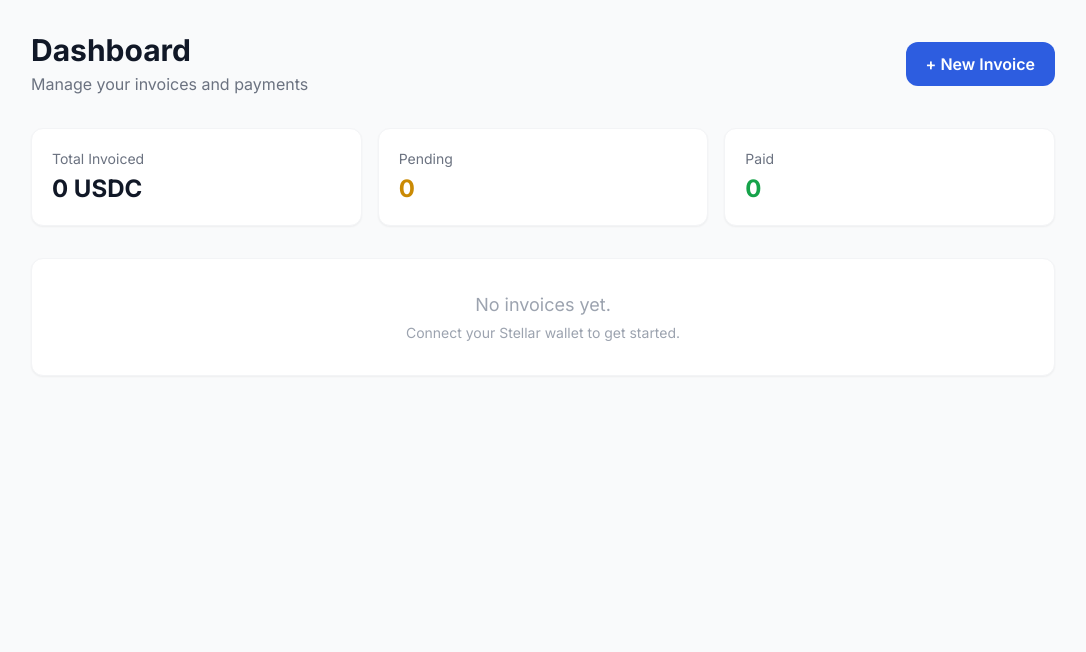
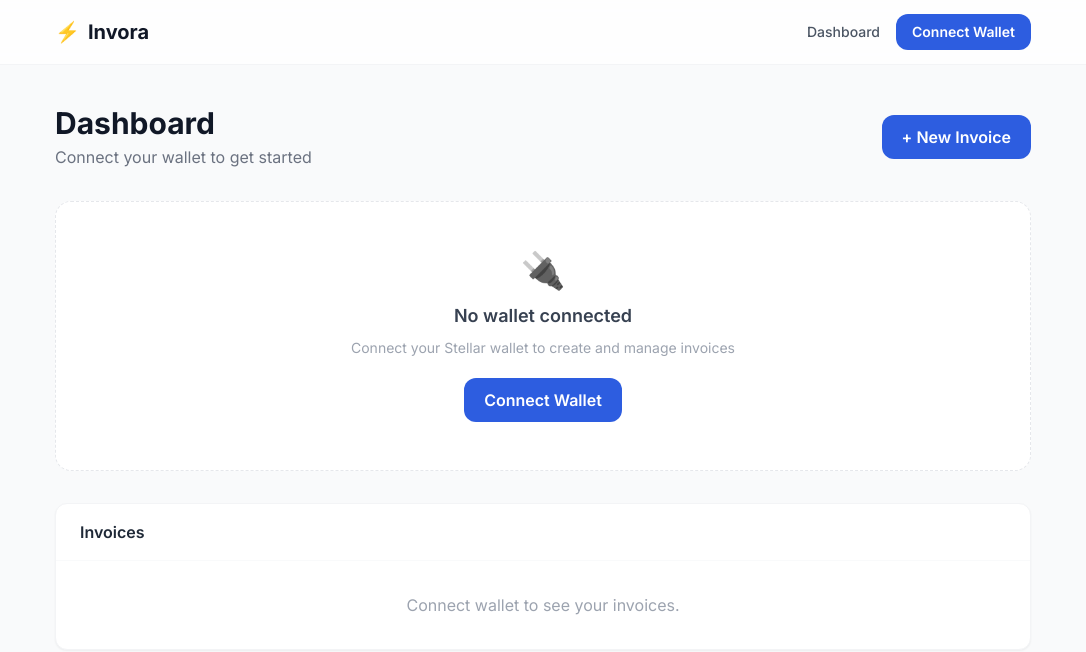
Before and after one commit to Invoraa/invora-frontend, a Next.js app: page /dashboard in a window 1280 px wide. Shown: the top 652 px of the page, without its empty margins (97-1183 px from the left). Built offline with nearby package versions, Linux system fonts and the light colour scheme.

Commit message:
feat: update dashboard with wallet + balances

```diff
--- a/src/app/dashboard/page.tsx
+++ b/src/app/dashboard/page.tsx
@@ -1,11 +1,32 @@
+"use client";
+import { Navbar } from "@/components/Navbar";
+import { WalletModal } from "@/components/WalletModal";
+import { useWallet } from "@/hooks/useWallet";
+import { useStellarAccount } from "@/hooks/useStellarAccount";
+import { useState } from "react";
+
 export default function DashboardPage() {
+  const { isConnected, publicKey, shortAddress } = useWallet();
+  const { xlmBalance, usdcBalance, loading: balancesLoading } = useStellarAccount();
+  const [showWallet, setShowWallet] = useState(false);
+
   return (
-    <main className="min-h-screen bg-gray-50 p-8">
-      <div className="max-w-5xl mx-auto">
+    <>
+      <Navbar />
+      <main className="min-h-screen bg-gray-50">
+        <div className="max-w-5xl mx-auto px-6 py-10">
+
+          {/* Header */}
           <div className="flex items-center justify-between mb-8">
             <div>
               <h1 className="text-3xl font-bold text-gray-900">Dashboard</h1>
-            <p className="text-gray-500 mt-1">Manage your invoices and payments</p>
+              {isConnected && publicKey ? (
+                <p className="text-gray-500 mt-1 font-mono text-sm truncate max-w-xs" title={publicKey}>
+                  {publicKey}
+                </p>
+              ) : (
+                <p className="text-gray-500 mt-1">Connect your wallet to get started</p>
+              )}
             </div>
             <a
               href="/invoice/new"
@@ -15,24 +36,63 @@ export default function DashboardPage() {
             </a>
           </div>
 
-        <div className="grid grid-cols-1 sm:grid-cols-3 gap-4 mb-8">
+          {/* Not connected */}
+          {!isConnected && (
+            <div className="bg-white rounded-2xl border border-dashed border-gray-200 p-12 text-center mb-8">
+              <div className="text-4xl mb-3">🔌</div>
+              <h2 className="text-lg font-semibold text-gray-700 mb-2">No wallet connected</h2>
+              <p className="text-gray-400 text-sm mb-5">
+                Connect your Stellar wallet to create and manage invoices
+              </p>
+              <button
+                onClick={() => setShowWallet(true)}
+                className="px-5 py-2.5 rounded-xl bg-brand-600 text-white font-semibold hover:bg-brand-700 transition-colors"
+              >
+                Connect Wallet
+              </button>
+            </div>
+          )}
+
+          {/* Stats */}
+          {isConnected && (
+            <div className="grid grid-cols-2 sm:grid-cols-4 gap-4 mb-8">
               {[
-            { label: "Total Invoiced", value: "0 USDC", color: "text-gray-900" },
-            { label: "Pending", value: "0", color: "text-yellow-600" },
-            { label: "Paid", value: "0", color: "text-green-600" },
+                {
+                  label: "XLM Balance",
+                  value: balancesLoading ? "…" : `${parseFloat(xlmBalance).toFixed(2)} XLM`,
+                  color: "text-gray-900",
+                },
+                {
+                  label: "USDC Balance",
+                  value: balancesLoading ? "…" : `${parseFloat(usdcBalance).toFixed(2)} USDC`,
+                  color: "text-green-700",
+                },
+                { label: "Pending Invoices", value: "0", color: "text-yellow-600" },
+                { label: "Paid Invoices", value: "0", color: "text-brand-600" },
               ].map((stat) => (
                 <div key={stat.label} className="bg-white rounded-xl p-5 shadow-sm border border-gray-100">
-              <p className="text-sm text-gray-500">{stat.label}</p>
+                  <p className="text-xs text-gray-500 uppercase tracking-wide">{stat.label}</p>
                   <p className={`text-2xl font-bold mt-1 ${stat.color}`}>{stat.value}</p>
                 </div>
               ))}
             </div>
+          )}
 
-        <div className="bg-white rounded-xl shadow-sm border border-gray-100 p-8 text-center">
-          <p className="text-gray-400 text-lg">No invoices yet.</p>
-          <p className="text-gray-400 text-sm mt-1">Connect your Stellar wallet to get started.</p>
+          {/* Invoices table */}
+          <div className="bg-white rounded-xl shadow-sm border border-gray-100">
+            <div className="px-6 py-4 border-b border-gray-50">
+              <h2 className="font-semibold text-gray-800">Invoices</h2>
+            </div>
+            <div className="p-8 text-center">
+              <p className="text-gray-400">
+                {isConnected ? "No invoices yet. Create your first one!" : "Connect wallet to see your invoices."}
+              </p>
+            </div>
           </div>
         </div>
       </main>
+
+      <WalletModal open={showWallet} onClose={() => setShowWallet(false)} />
+    </>
   );
 }
```
Lines whose indentation alone changed are shown as unchanged.
